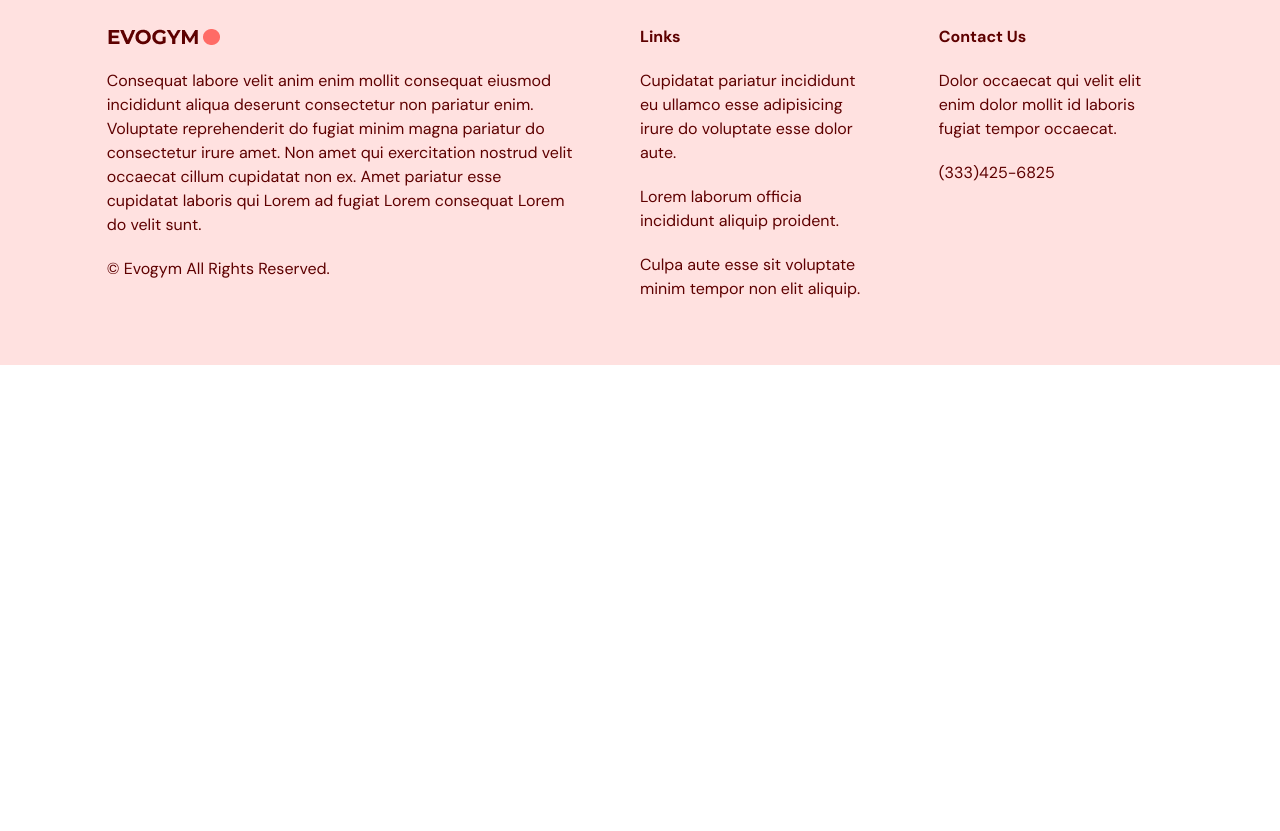
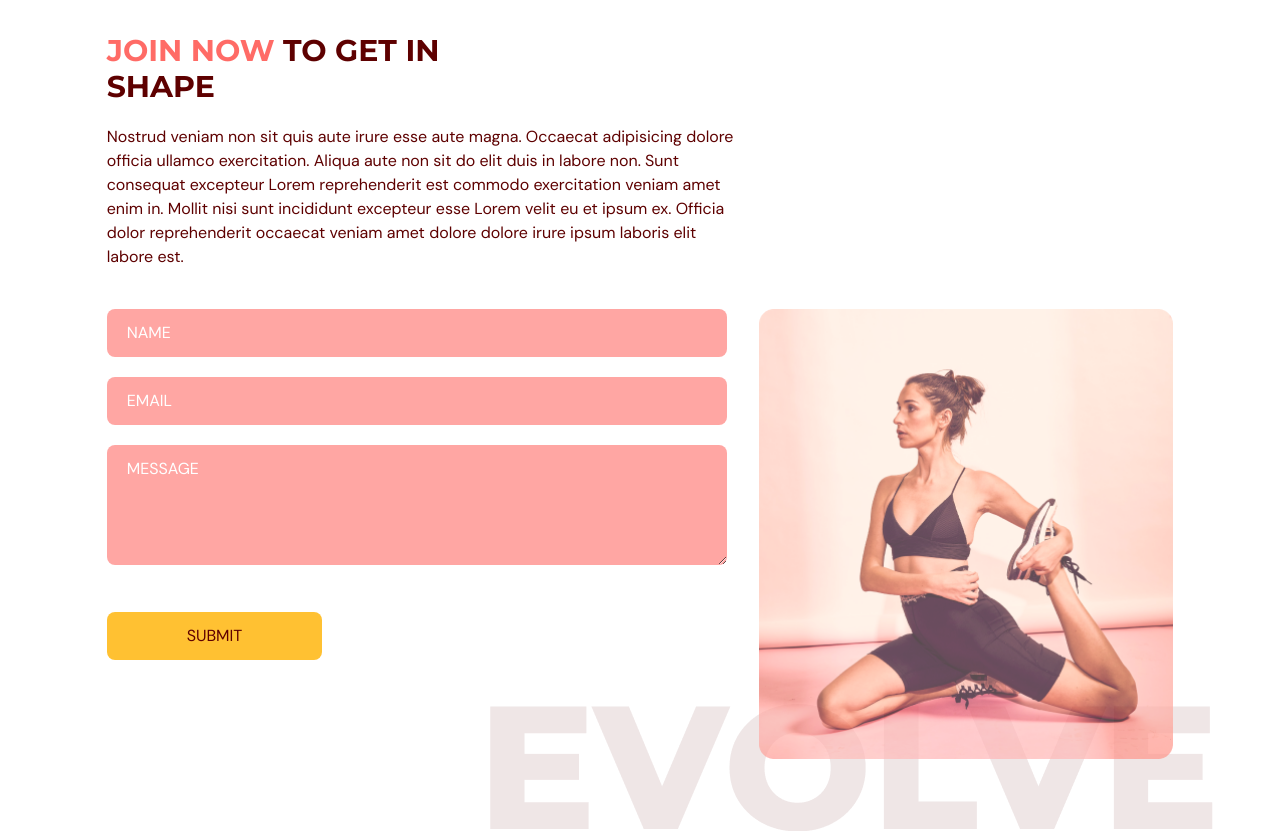
Before and after one commit to IgorLuzarraga/gym-typescript, a React (Vite) app: page / in a window 1280 px wide. Shown: the part 2300-3131 px from the top of the page. Before the commit the page ends 2665 px from the top, so only its background shows below. Built offline with nearby package versions, Linux system fonts and the light colour scheme.

Commit message:
Added contactUs page, and other small changes

```diff
--- a/src/scenes/benefits/Benefits.tsx
+++ b/src/scenes/benefits/Benefits.tsx
@@ -38,7 +38,7 @@
 const Benefits = ({ setSelectedPage }: Props) => {
     return (
         <section
-            id="benefits"
+            id={SelectedPage.Benefits}
             className="mx-auto min-h-full w-5/6 py-20"
         >
             <motion.div
--- a/src/scenes/contactUs/ContactUs.tsx
+++ b/src/scenes/contactUs/ContactUs.tsx
@@ -1,4 +1,8 @@
+import { useForm } from "react-hook-form";
 import { SelectedPage } from "../../share/types";
+import { motion } from "framer-motion";
+import ContactUsPageGraphic from '@/assets/ContactUsPageGraphic.png'
+import HText from "../../share/HText";
 
 type Props = {
     setSelectedPage: (value: SelectedPage) => void
@@ -6,8 +10,158 @@
 
 const ContactUs = ({ setSelectedPage }: Props) => {
     return (
-        <div>ContactUs</div>
+        <section id={SelectedPage.ContactUs} className="mx-auto w-5/6 pt-24 pb-32">
+            <motion.div
+                onViewportEnter={() => setSelectedPage(SelectedPage.ContactUs)}
+            >
+                <Header />
+                <div className="mt-10 justify-between gap-8 md:flex">
+                    <Form />
+                    <Image />
+                </div>
+            </motion.div>
+        </section>
     )
 }
 
+const Header = () =>
+    <motion.div
+        className="md:w-3/5"
+        initial="hidden"
+        whileInView="visible"
+        viewport={{ once: false, amount: 0.5 }}
+        transition={{ duration: 0.7 }}
+        variants={{
+            hidden: { opacity: 0, x: -50 },
+            visible: { opacity: 1, x: 0 },
+        }}
+    >
+        <HText>
+            <span className="text-primary-500">JOIN NOW</span>
+            <span> TO GET IN SHAPE</span>
+        </HText>
+        <p className="my-5">
+            Nostrud veniam non sit quis aute irure esse aute magna. Occaecat adipisicing dolore officia ullamco exercitation. Aliqua aute non sit do elit duis in labore non. Sunt consequat excepteur Lorem reprehenderit est commodo exercitation veniam amet enim in. Mollit nisi sunt incididunt excepteur esse Lorem velit eu et ipsum ex. Officia dolor reprehenderit occaecat veniam amet dolore dolore irure ipsum laboris elit labore est.
+        </p>
+    </motion.div>
+
+const Form = () => {
+    const inputStyles = `mb-5 w-full rounded-lg bg-primary-300 px-5 py-3 placeholder-white`
+
+    const {
+        register,
+        trigger,
+        formState: { errors },
+    } = useForm()
+
+    const onSubmit = async (e: any) => {
+        const isValid = await trigger()
+        if (!isValid) {
+            e.preventDefault()
+        }
+    }
+
+    return (
+        <motion.div
+            className="mt-10 basis-3/5 md:mt-0"
+            initial="hidden"
+            whileInView="visible"
+            viewport={{ once: true, amount: 0.5 }}
+            transition={{ duration: 0.5 }}
+            variants={{
+                hidden: { opacity: 0, y: 50 },
+                visible: { opacity: 1, y: 0 },
+            }}
+        >
+            <form
+                target="_blank"
+                onSubmit={onSubmit}
+                action="https://formsubmit.co/e8a5bdfa807605332f809e5656e27c6e"
+                method="POST"
+            >
+                <input
+                    className={inputStyles}
+                    type="text"
+                    placeholder="NAME"
+                    {...register("name", {
+                        required: true,
+                        maxLength: 100,
+                    })}
+                />
+                {errors.name && (
+                    <p className="mt-1 text-primary-500">
+                        {errors.name.type === "required" && "This field is requires."}
+                        {errors.name.type === "maxLength" && "Max length is 100 char."}
+                    </p>
+                )}
+
+                <input
+                    className={inputStyles}
+                    type="text"
+                    placeholder="EMAIL"
+                    {...register("email", {
+                        required: true,
+                        pattern: /^[A-Z0-9._%+-]+@[A-Z0-9.-]+\.[A-Z]{2,}$/i,
+                    })}
+                />
+                {errors.email && (
+                    <p className="mt-1 text-primary-500">
+                        {errors.email.type === "required" && "This field is requires."}
+                        {errors.email.type === "pattern" && "Invalid email address."}
+                    </p>
+                )}
+                <textarea
+                    className={inputStyles}
+                    placeholder="MESSAGE"
+                    cols={50}
+                    rows={4}
+                    {...register("message", {
+                        required: true,
+                        maxLength: 2000,
+                    })}
+                />
+                {errors.message && (
+                    <p className="mt-1 text-primary-500">
+                        {errors.message.type === "required" && "This field is requires."}
+                        {errors.message.type === "maxLength" && "Max length is 2000 char."}
+                    </p>
+                )}
+
+                <button
+                    type="submit"
+                    className="mt-5 rounded-lg bg-secondary-500 px-20
+                               py-3 transition duration-1000 hover:text-white"
+                >
+                    SUBMIT
+                </button>
+
+            </form>
+
+        </motion.div>
+    )
+}
+
+const Image = () =>
+    <motion.div
+        className="relative mt-16 basis-2/5 md:mt-0"
+        initial="hidden"
+        whileInView="visible"
+        viewport={{ once: true, amount: 0.5 }}
+        transition={{ delay: 0.2, duration: 0.5 }}
+        variants={{
+            hidden: { opacity: 0, y: 50 },
+            visible: { opacity: 1, y: 0 },
+        }}
+    >
+        <div className="w-full before:absolute before:-bottom-20
+                    before:-right-10 before:z-[-1] md:before:content-evolvetext"
+        >
+            <img
+                className="w-full opacity-70"
+                src={ContactUsPageGraphic}
+                alt="contact-us-page-graphic"
+            />
+        </div>
+    </motion.div>
+
 export default ContactUs
--- a/src/scenes/home/Home.tsx
+++ b/src/scenes/home/Home.tsx
@@ -20,7 +20,7 @@
 
     return (
         <section
-            id="home"
+            id={SelectedPage.Home}
             className="flex flex-col gap-16 bg-gray-20 py-10 md:h-full md:pb-0"
         >
             {/* IMAGE AND MAIN HEADER */}
--- a/src/share/ActionButton.tsx
+++ b/src/share/ActionButton.tsx
@@ -11,6 +11,7 @@
         <AnchorLink
             className="rounded-md bg-secondary-500 px-10 py-2 hover:bg-primary-500 hover:text-white"
             onClick={() => setSelectedPage(SelectedPage.ContactUs)}
+            href={`#${SelectedPage.ContactUs}`}
         >
             {children}
         </AnchorLink>
```
Also changed, not shown: src/assets/ContactUsPageGraphic.png (added).
